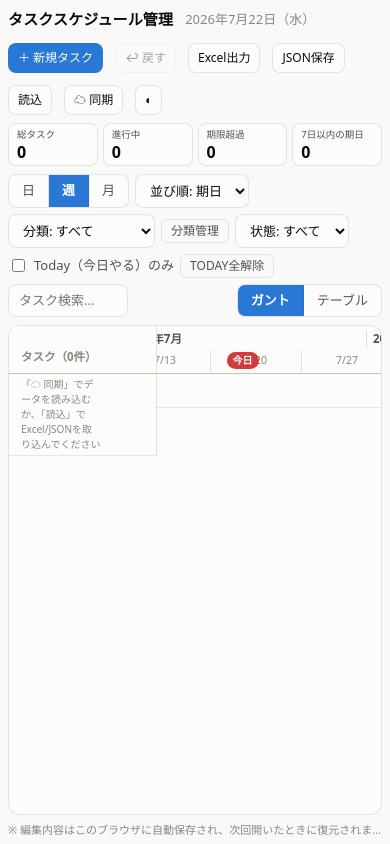
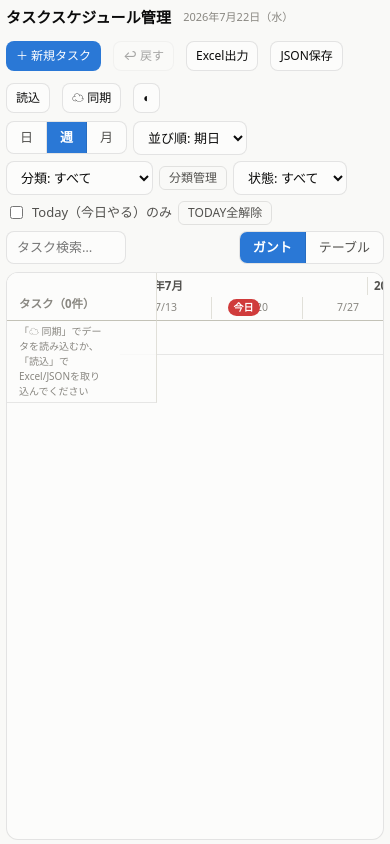
Before and after one commit to isoben0754/todo-gantt, a plain HTML site: page index.html in a window 390 px wide. Drawn offline with Linux system fonts and the light colour scheme.

Commit message:
Add files via upload

```diff
--- a/index.html
+++ b/index.html
@@ -426,21 +426,21 @@
   }
   /* スマホ: メモ・進捗列は非表示（タップで編集画面から見られる）。チャートを広く */
   @media (max-width: 600px) {
-    .app { padding: 8px 8px 6px; }
-    .topbar { gap: 6px; padding-bottom: 6px; }
+    .app { padding: 6px 6px 4px; }
+    .topbar { gap: 5px 6px; padding-bottom: 6px; }
     .topbar h1 { font-size: 15px; }
+    .topbar .date-note { font-size: 11px; }
     .btn { padding: 5px 9px; font-size: 12px; }
-    .stats { grid-template-columns: repeat(4, 1fr); gap: 5px; }
-    .tile { padding: 4px 8px 3px; border-radius: 8px; }
-    .tile .label { font-size: 9.5px; white-space: nowrap; overflow: hidden; text-overflow: ellipsis; }
-    .tile .value { font-size: 16px; }
-    .tile .sub { display: none; }
-    .g-memo, .g-prog { display: none; }
-    .g-left { width: 148px; min-width: 148px; }
-    .g-row:not(.g-head) .g-left { padding-right: 54px; }
+    .stats { display: none; }                 /* タスク数タイルはスマホでは非表示 */
+    .gantt-scroll, .table-wrap { max-height: none; }
+    .g-memo, .g-prog { display: none; }        /* メモ・進捗列は畳む（タップで編集画面から見られる） */
+    .g-left { width: 150px; min-width: 150px; }
+    .g-row:not(.g-head) .g-left { padding-right: 52px; }
     .del-btn { display: none; }
-    .nodate-hint { left: 160px; }
+    .today-toggle { right: 5px; padding: 2px 6px; }
+    .nodate-hint { left: 162px; }
     .filters { gap: 6px; }
+    .foot-note { display: none; }              /* 注意書きは省略して縦を稼ぐ */
   }
   /* タッチ端末はホバーが無いので削除ボタンを常時表示 */
   @media (hover: none) and (min-width: 601px) {
```
